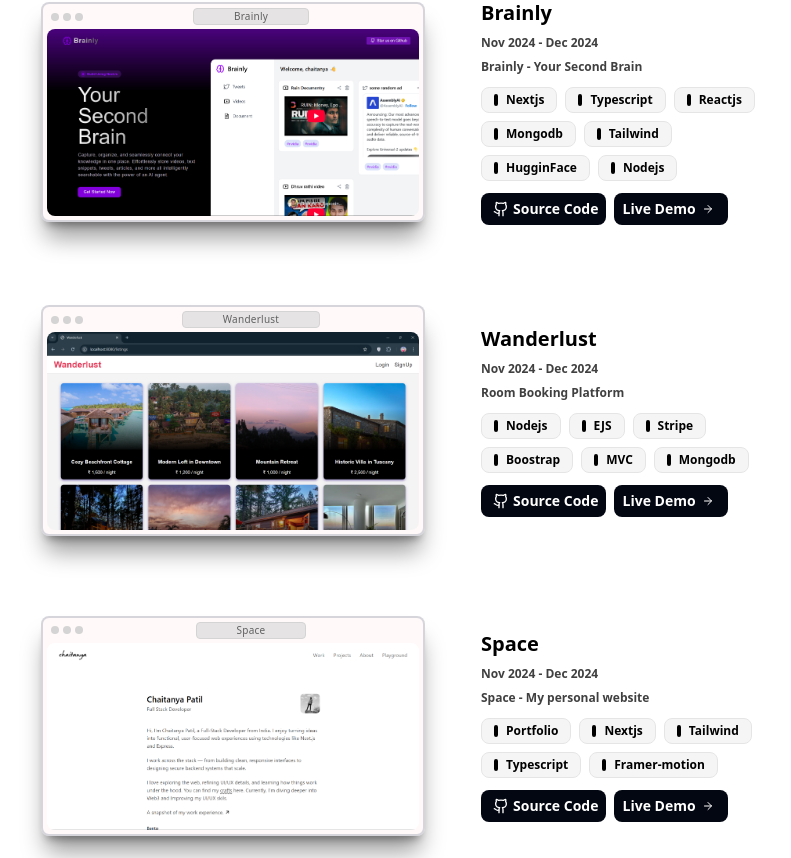
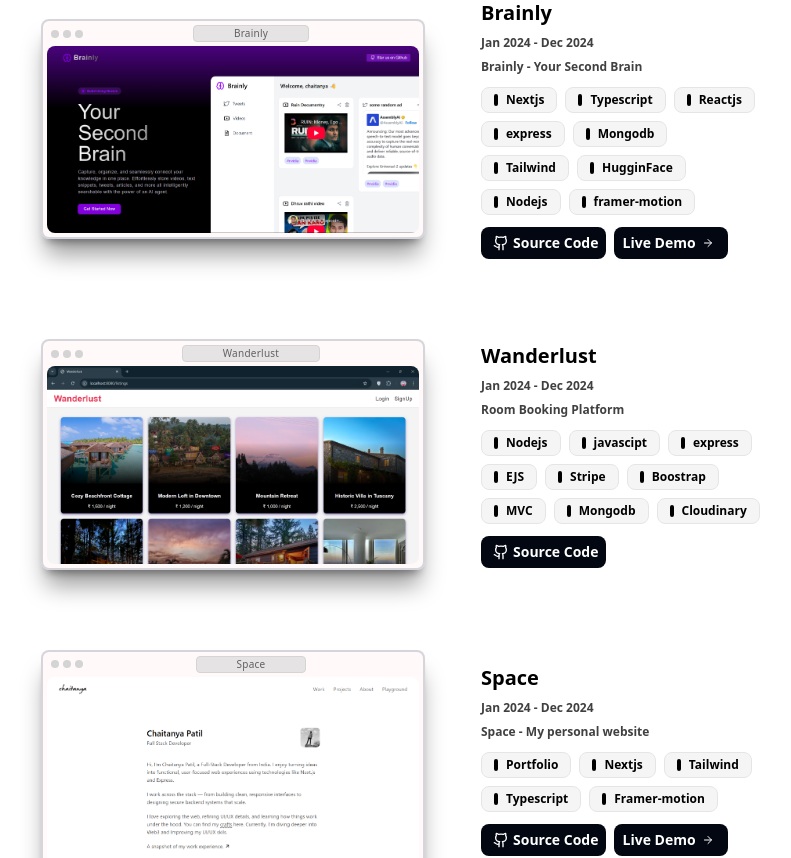
Before and after one commit to chaitany233patil/chaitanya-portfolio, a Next.js app: page /projects in a window 1280 px wide. Shown: the part 643-1501 px from the top of the page, without its empty margins (239-1030 px from the left). Built offline with nearby package versions, Linux system fonts and the light colour scheme.

Commit message:
added new projects and updated links

```diff
--- a/app/projects/page.tsx
+++ b/app/projects/page.tsx
@@ -25,52 +25,82 @@
       image: "/drawsync.png",
       title: "DrawSync",
       desc: "Real Time Collabrative White Board",
-      date: "Nov 2024 - Dec 2024",
+      date: "Jan 2024 - Dec 2024",
       techStack: [
         "Nextjs",
+        "Reactjs",
         "Typescript",
         "Socket",
         "Prisma",
         "Postgress",
         "Tailwind",
         "Nodejs",
+        "express",
       ],
       github: "https://github.com/chaitany233patil/Draw-app",
-      liveLink: "",
+      liveLink: "https://drawsyncc.chaitany.space/",
     },
     {
       id: "2",
       image: "/brainly.png",
       title: "Brainly",
       desc: "Brainly - Your Second Brain",
-      date: "Nov 2024 - Dec 2024",
+      date: "Jan 2024 - Dec 2024",
       techStack: [
         "Nextjs",
         "Typescript",
         "Reactjs",
+        "express",
         "Mongodb",
         "Tailwind",
         "HugginFace",
         "Nodejs",
+        "framer-motion",
       ],
       github: "https://github.com/chaitany233patil/Brainly",
-      liveLink: "https://brainly-landing-page.vercel.app/",
+      liveLink: "https://brainly.chaitany.space/",
     },
     {
       id: "3",
       image: "/wanderlust.png",
       title: "Wanderlust",
       desc: "Room Booking Platform",
-      date: "Nov 2024 - Dec 2024",
-      techStack: ["Nodejs", "EJS", "Stripe", "Boostrap", "MVC", "Mongodb"],
+      date: "Jan 2024 - Dec 2024",
+      techStack: [
+        "Nodejs",
+        "javascipt",
+        "express",
+        "EJS",
+        "Stripe",
+        "Boostrap",
+        "MVC",
+        "Mongodb",
+        "Cloudinary",
+      ],
       github: "https://github.com/chaitany233patil/wanderlust",
-      liveLink: "",
+      liveLink: "#",
     },
     {
       id: "4",
       image: "/space.png",
       title: "Space",
       desc: "Space - My personal website",
+      date: "Jan 2024 - Dec 2024",
+      techStack: [
+        "Portfolio",
+        "Nextjs",
+        "Tailwind",
+        "Typescript",
+        "Framer-motion",
+      ],
+      github: "https://github.com/chaitany233patil/chaitanya-portfolio",
+      liveLink: "https://www.chaitany.space/",
+    },
+    {
+      id: "5",
+      image: "/chatspeare.png",
+      title: "ChatterSphere",
+      desc: "ChatterSphere - Temporary Chat App",
       date: "Nov 2024 - Dec 2024",
       techStack: [
         "Portfolio",
@@ -79,8 +109,18 @@
         "Typescript",
         "Framer-motion",
       ],
-      github: "https://github.com/chaitany233patil/chaitanya-portfolio",
-      liveLink: "",
+      github: "https://github.com/chaitany233patil/Chat-App",
+      liveLink: "https://chattersphere.chaitany.space/",
+    },
+    {
+      id: "6",
+      image: "/assembly.png",
+      title: "Assembly-Endgame",
+      desc: "Assembly-Endgame",
+      date: "Nov 2024 - Dec 2024",
+      techStack: ["Reactjs", "Tailwind", "Javascript"],
+      github: "https://github.com/chaitany233patil/Assembly-Endgame",
+      liveLink: "https://assembly-endgame-dyex.vercel.app/",
     },
   ];
 
--- a/components/ProjectCard.tsx
+++ b/components/ProjectCard.tsx
@@ -82,12 +82,14 @@
               title={"Source Code"}
             />
           </a>
+          {props.liveLInk !== "#" && (
             <a href={props.liveLInk} target="_blank">
               <Button
                 endIcon={<ArrowRight className="h-3" />}
                 title={"Live Demo"}
               />
             </a>
+          )}
         </div>
       </div>
     </div>
```
Also changed, not shown: public/assembly.png (added), public/chatspeare.png (added). Lines whose indentation alone changed are shown as unchanged.
